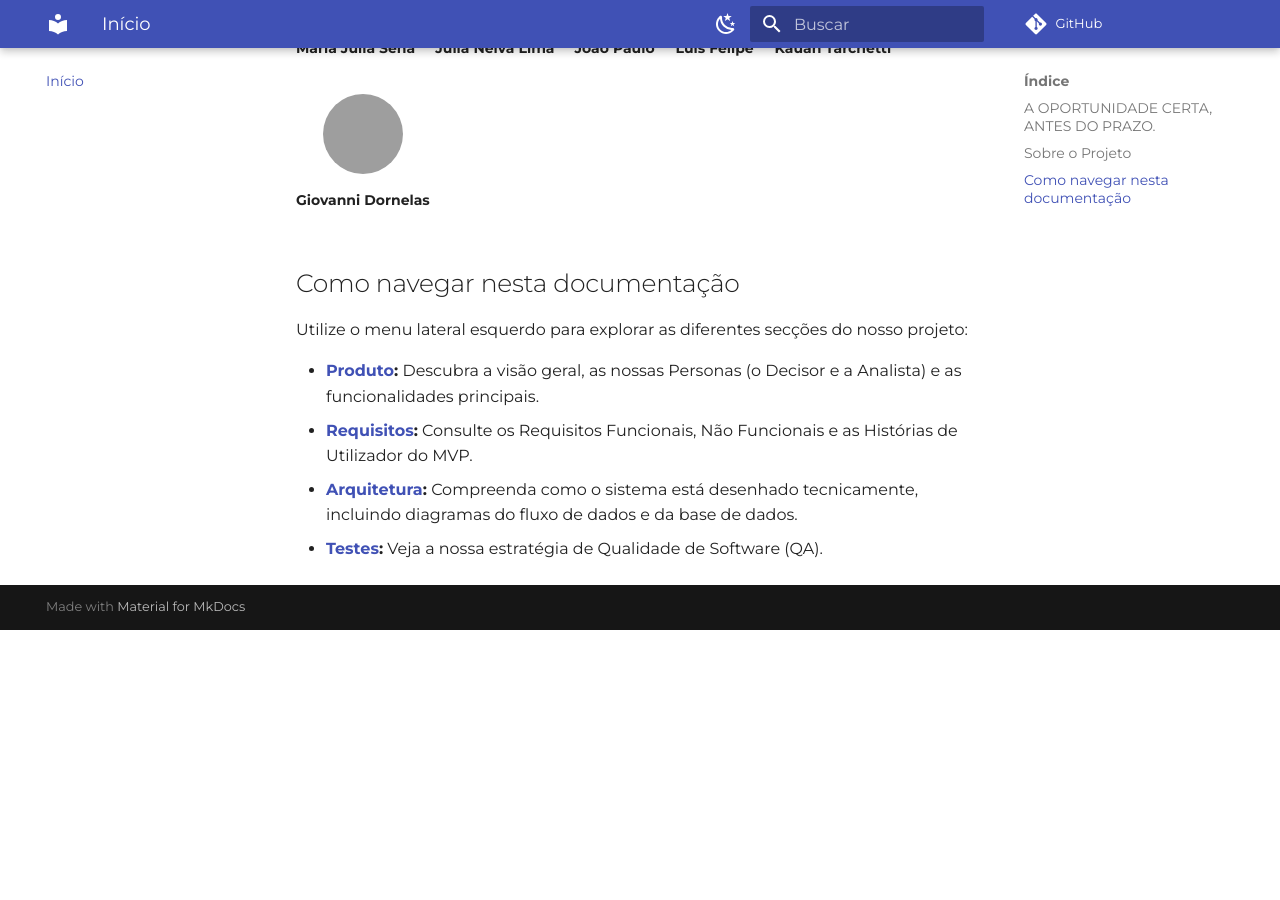
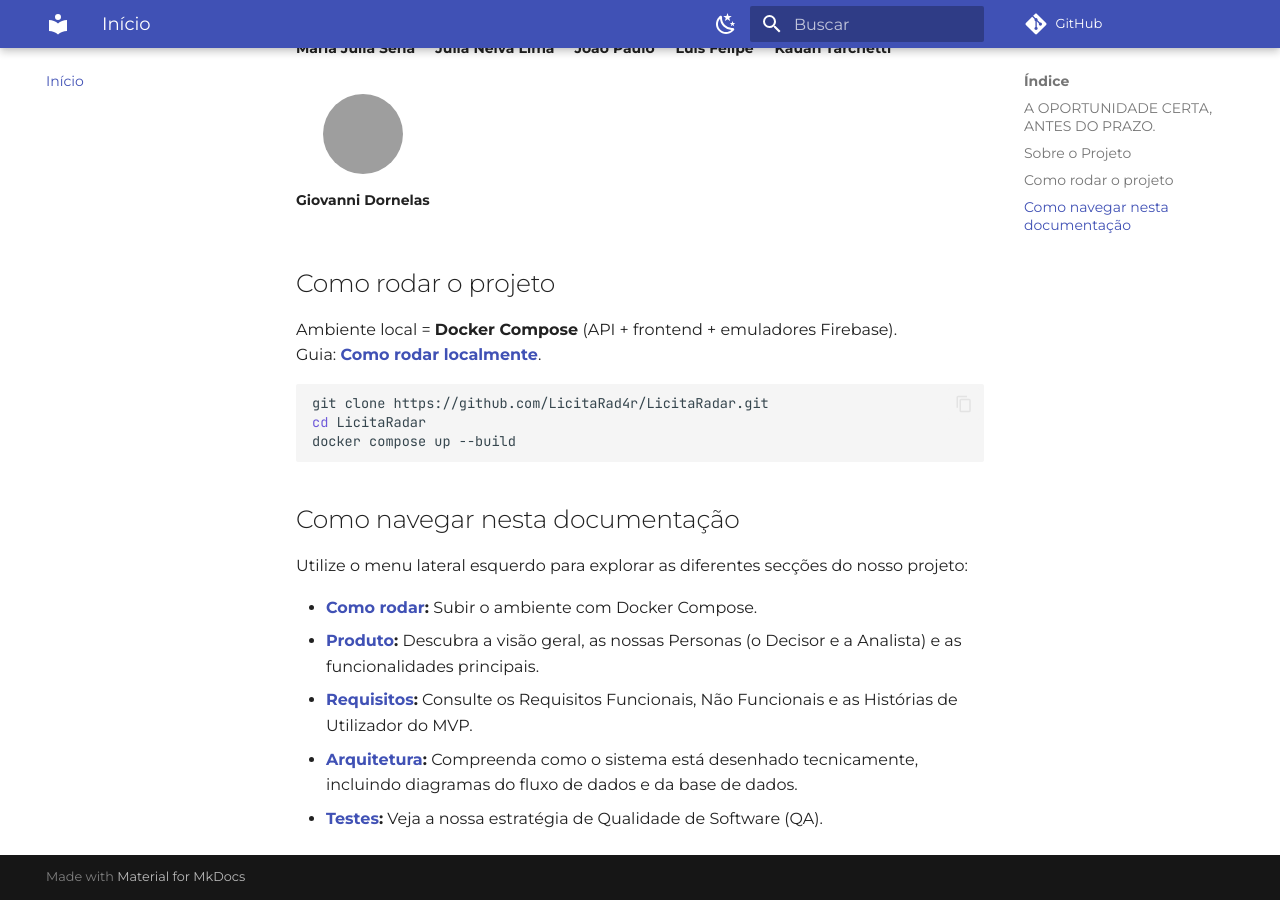
Before and after one commit to LicitaRad4r/documentation, an MkDocs documentation site: the page built from docs/index.md, in a window 1280 px wide and 900 px high, scrolled down 659 px, cut to the strip 0-900 px from the top of the window. Built offline with MkDocs 1.6.1 and Material for MkDocs 9.7.7, drawn with Linux system fonts in a browser that asks for light colours; comment, search, counter and statistics services are not loaded; before the commit the page ends 1289 px from its top, so only the background shows below that; grey boxes are pictures that could not be loaded.

Commit message:
docs: guia oficial de como rodar com Docker Compose
Corrige o README desatualizado (que pedia npm install + Firebase CLI
e citava PostgreSQL/Cloud Run) e adiciona página no MkDocs alinhada
ao repositório de código.

````diff
--- a/docs/index.md
+++ b/docs/index.md
@@ -45,10 +45,22 @@ Este projeto está a ser desenvolvido como parte do **AI Lab (Makers Ciclo 1)**
 
 </div>
 
+## Como rodar o projeto
+
+Ambiente local = **Docker Compose** (API + frontend + emuladores Firebase).
+Guia: **[Como rodar localmente](gestao_metodologia/como-rodar.md)**.
+
+```bash
+git clone https://github.com/LicitaRad4r/LicitaRadar.git
+cd LicitaRadar
+docker compose up --build
+```
+
 ## Como navegar nesta documentação
 
 Utilize o menu lateral esquerdo para explorar as diferentes secções do nosso projeto:
 
+- **[Como rodar](gestao_metodologia/como-rodar.md):** Subir o ambiente com Docker Compose.
 - **[Produto](requirements/produto/negocio/visao/visao_geral.md):** Descubra a visão geral, as nossas Personas (o Decisor e a Analista) e as funcionalidades principais.
 - **[Requisitos](requirements/produto/requisitos/requisitosfuncionais.md):** Consulte os Requisitos Funcionais, Não Funcionais e as Histórias de Utilizador do MVP.
 - **[Arquitetura](architecture/Arquitetura.md):** Compreenda como o sistema está desenhado tecnicamente, incluindo diagramas do fluxo de dados e da base de dados.
--- a/mkdocs.yml
+++ b/mkdocs.yml
@@ -27,6 +27,7 @@ extra_css:
 nav:
   - Início: index.md
   - Gestão e Metodologia:
+    - Como rodar localmente: gestao_metodologia/como-rodar.md
     - Cronograma e Sprints: gestao_metodologia/Cronograma.md
     - Definition of Done: gestao_metodologia/definition-of-done.md
     - Equipe e Comunicação: gestao_metodologia/equipedesenvolvedora.md
````
Also changed, not shown: README.md (+29 -18 lines), docs/gestao_metodologia/como-rodar.md (added, +61 -0 lines).
